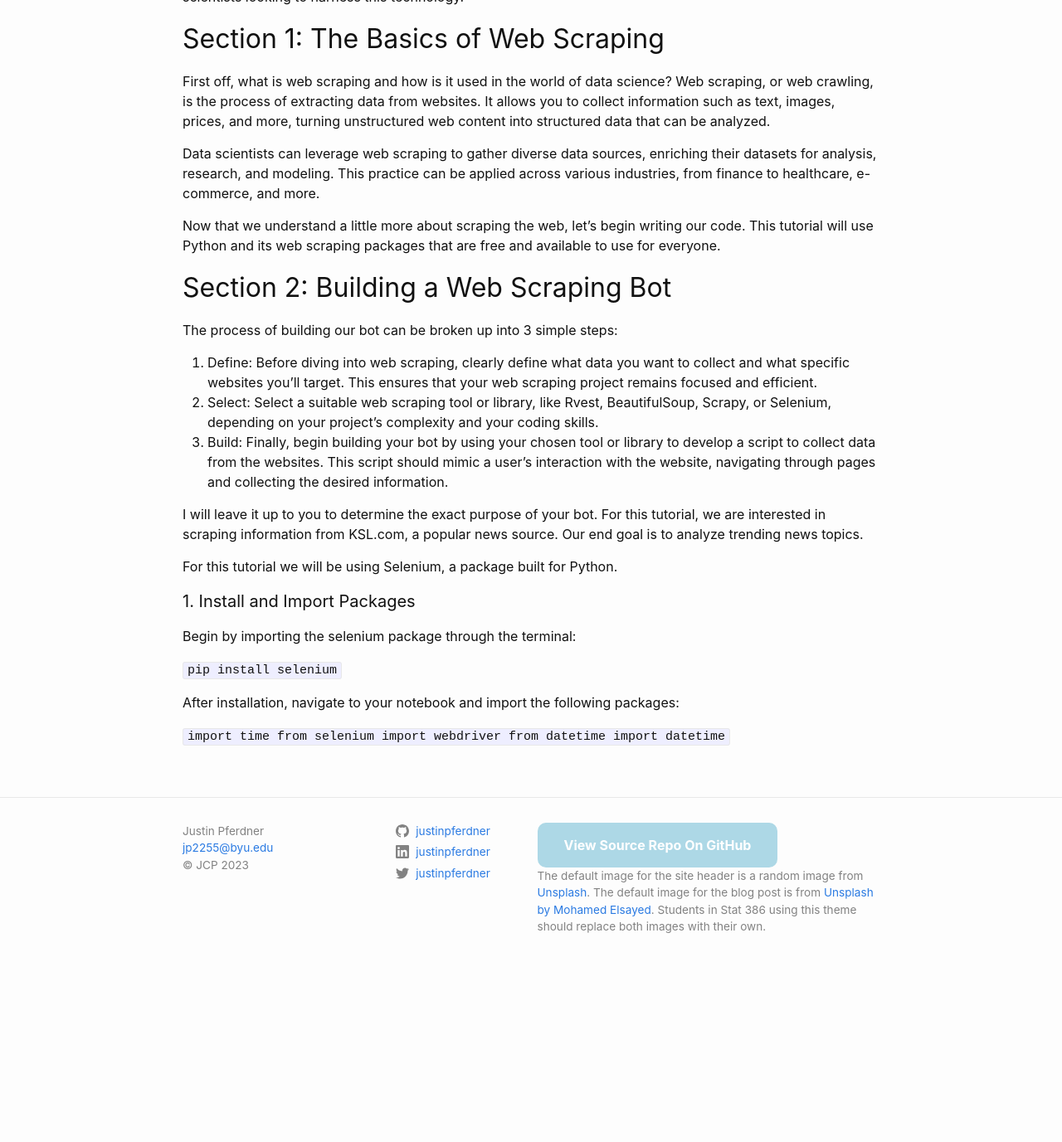
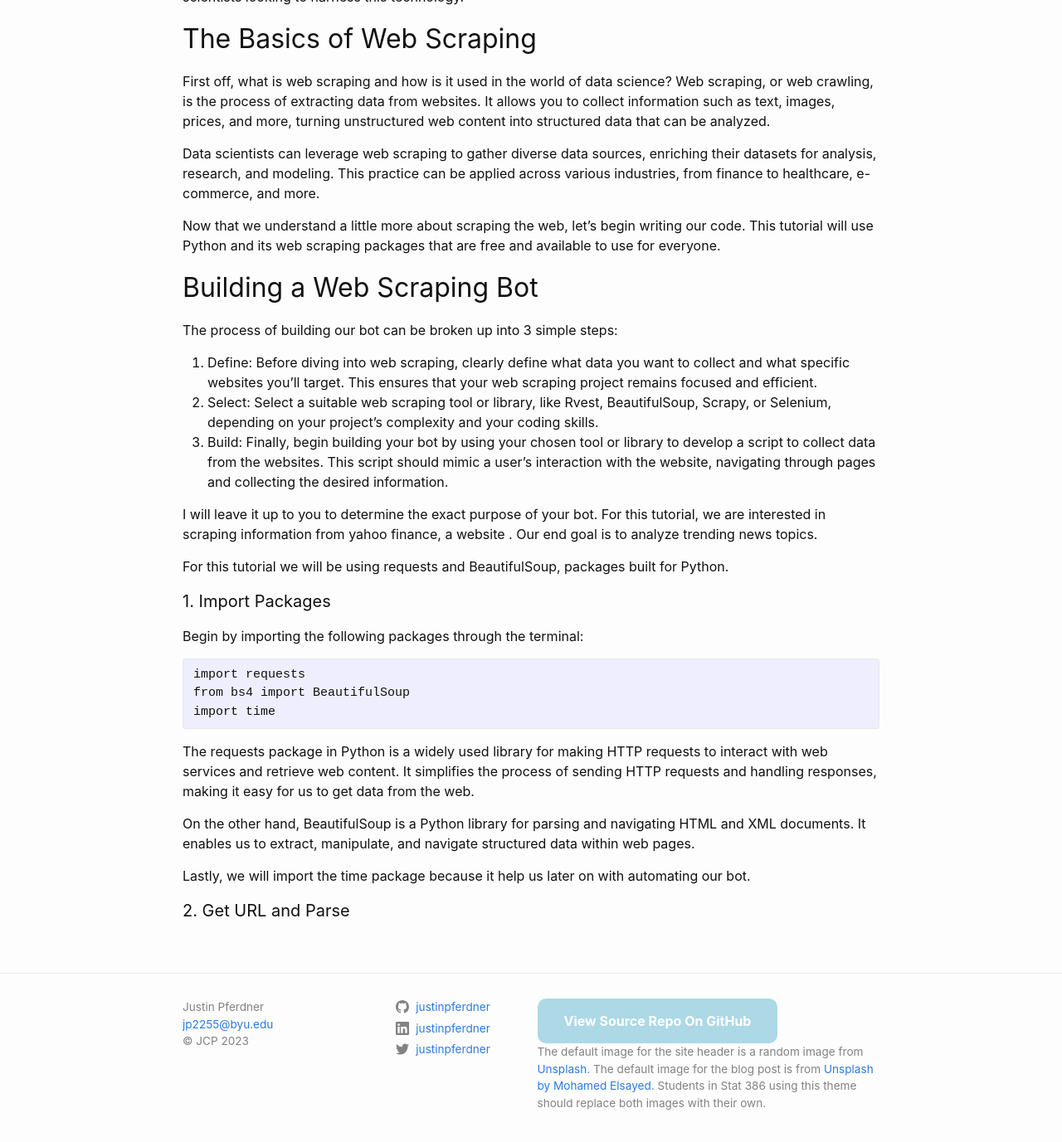
Before and after one commit to justinpferdner/justinpferdner.github.io, a Jekyll site: the page built from _posts/2023-10-12-web-scraping-tutorial.md, in a window 1280 px wide and 1400 px high, scrolled down 622 px. Shown: the top 1377 px of the window at 83% size. Built offline with Jekyll 4.4.1, drawn with Linux system fonts in a browser that asks for light colours; comment, search, counter and statistics services are not loaded; before the commit the page ends 1810 px from its top, so only the background shows below that.

Commit message:
Update 2023-10-12-web-scraping-tutorial.md
changed focus

````diff
--- a/_posts/2023-10-12-web-scraping-tutorial.md
+++ b/_posts/2023-10-12-web-scraping-tutorial.md
@@ -10,7 +10,7 @@ image: /assets/images/web_scraping_background.png
 
 Web scraping is a powerful tool for data scientists, offering the ability to gather valuable information from the vast expanse of the internet. In this blog post, I want to explore the art of web scraping, introduce the process of building a web scraping bot, and discuss web scraping ethics. While I won't delve into complex technical details, having a comprehensive overview of the methods behind scraping the web are important for data scientists looking to harness this technology.
 
-## Section 1: The Basics of Web Scraping
+## The Basics of Web Scraping
 
 First off, what is web scraping and how is it used in the world of data science? Web scraping, or web crawling, is the process of extracting data from websites. It allows you to collect information such as text, images, prices, and more, turning unstructured web content into structured data that can be analyzed.
 
@@ -18,7 +18,7 @@ Data scientists can leverage web scraping to gather diverse data sources, enrich
 
 Now that we understand a little more about scraping the web, let’s begin writing our code. This tutorial will use Python and its web scraping packages that are free and available to use for everyone.
 
-## Section 2: Building a Web Scraping Bot
+## Building a Web Scraping Bot
 
 The process of building our bot can be broken up into 3 simple steps:
 
@@ -26,18 +26,24 @@ The process of building our bot can be broken up into 3 simple steps:
 2. Select: Select a suitable web scraping tool or library, like Rvest, BeautifulSoup, Scrapy, or Selenium, depending on your project's complexity and your coding skills.
 3. Build: Finally, begin building your bot by using your chosen tool or library to develop a script to collect data from the websites. This script should mimic a user's interaction with the website, navigating through pages and collecting the desired information.
 
-I will leave it up to you to determine the exact purpose of your bot. For this tutorial, we are interested in scraping information from KSL.com, a popular news source. Our end goal is to analyze trending news topics.
+I will leave it up to you to determine the exact purpose of your bot. For this tutorial, we are interested in scraping information from yahoo finance, a website . Our end goal is to analyze trending news topics.
 
-For this tutorial we will be using Selenium, a package built for Python.
+For this tutorial we will be using requests and BeautifulSoup, packages built for Python.
 
-#### 1. Install and Import Packages
+#### 1. Import Packages
 
-Begin by importing the selenium package through the terminal:
+Begin by importing the following packages through the terminal:
 
-`pip install selenium`
+```{python}
+import requests
+from bs4 import BeautifulSoup
+import time
+```
 
-After installation, navigate to your notebook and import the following packages:
+The requests package in Python is a widely used library for making HTTP requests to interact with web services and retrieve web content. It simplifies the process of sending HTTP requests and handling responses, making it easy for us to get data from the web.
 
-`import time
-from selenium import webdriver
-from datetime import datetime`
+On the other hand, BeautifulSoup is a Python library for parsing and navigating HTML and XML documents. It enables us to extract, manipulate, and navigate structured data within web pages.
+
+Lastly, we will import the time package because it help us later on with automating our bot.
+
+#### 2. Get URL and Parse
````
